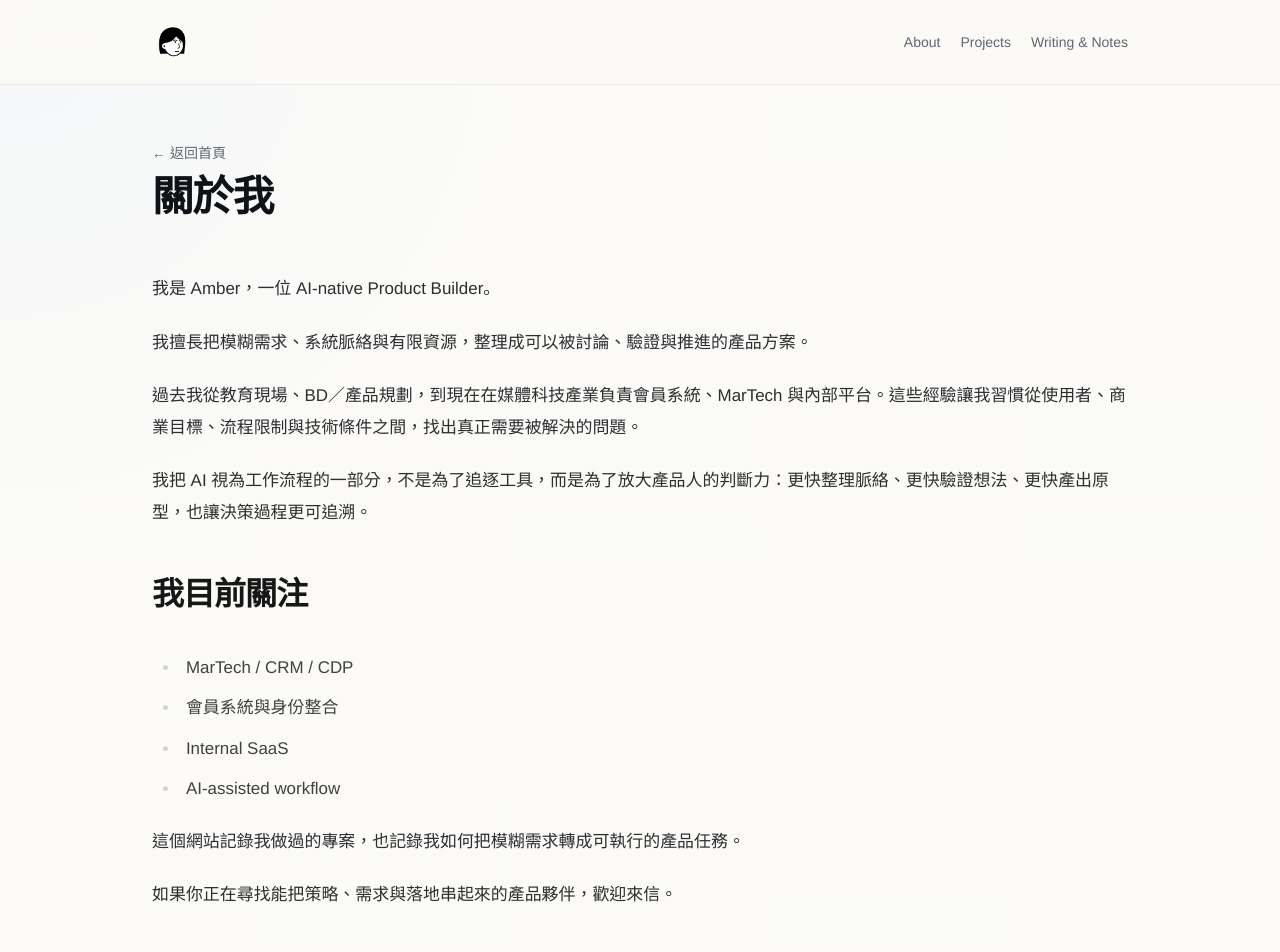
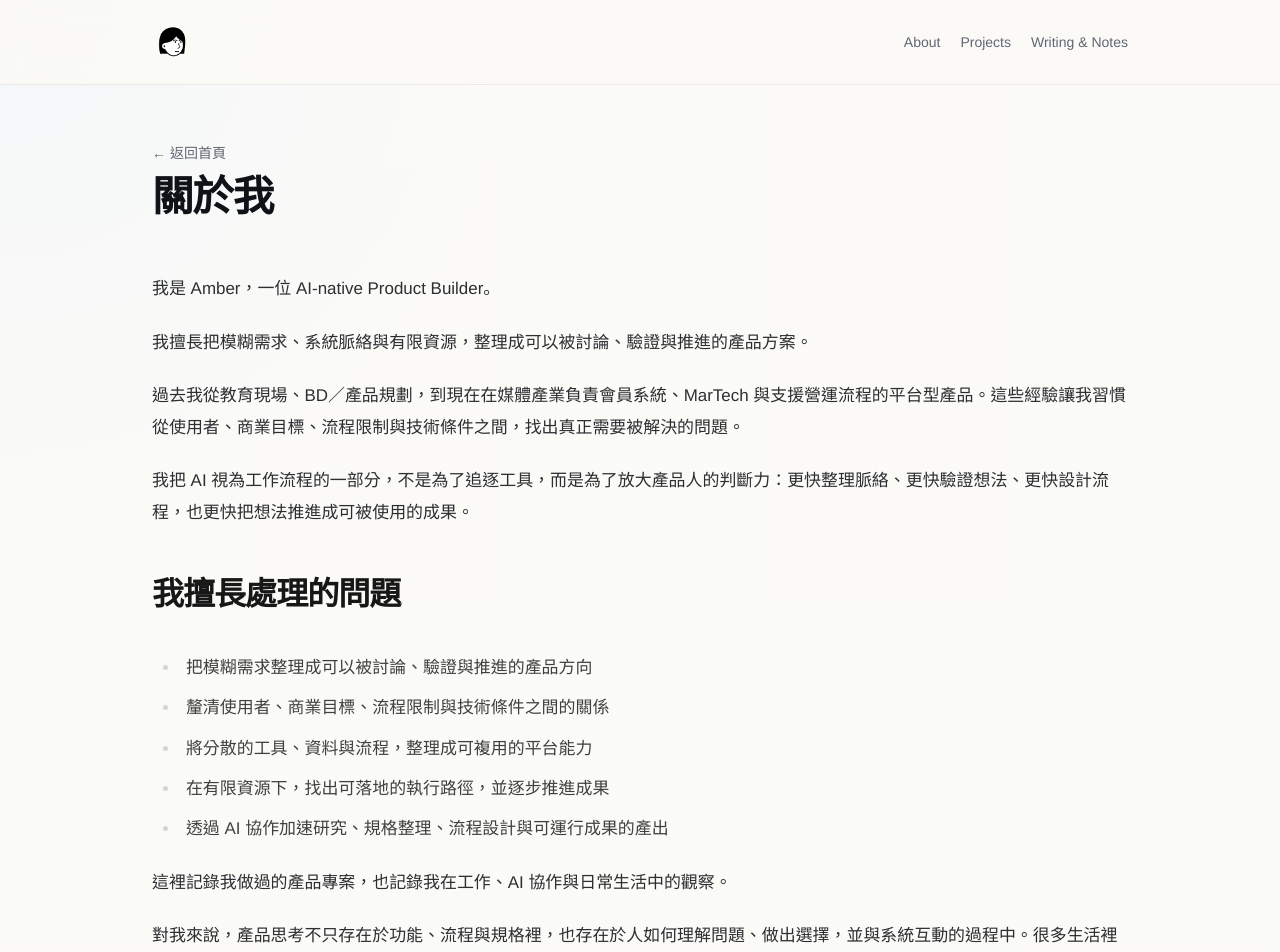
Before and after one commit to Amber-Chang/personal-site, a Next.js app: page /about in a window 1280 px wide. Shown: the top 952 px of the page. Built offline with nearby package versions, Linux system fonts and the light colour scheme; no server answers.

Commit message:
Update about page copy

```diff
--- a/src/app/about/page.tsx
+++ b/src/app/about/page.tsx
@@ -6,10 +6,10 @@ import type { Metadata } from "next";
 
 export const metadata: Metadata = {
   title: "About / 關於我 — Amber Chang",
-  description: "用產品思維、系統理解與寫作，整理工作現場與生活裡那些還說不清楚的問題。",
+  description: "AI-native Product Builder，擅長把模糊需求、系統脈絡與有限資源整理成可被討論、驗證與推進的產品方案。",
   openGraph: {
     title: "About / 關於我 — Amber Chang",
-    description: "用產品思維、系統理解與寫作，整理工作現場與生活裡那些還說不清楚的問題。",
+    description: "AI-native Product Builder，擅長把模糊需求、系統脈絡與有限資源整理成可被討論、驗證與推進的產品方案。",
   },
 };
 
@@ -26,26 +26,26 @@ export default function AboutPage() {
       </header>
 
       <article className="prose prose-neutral max-w-none text-[1.02rem] leading-8 prose-headings:font-[family-name:var(--font-display)] prose-headings:tracking-[-0.03em] prose-h2:mt-12 prose-h2:text-[1.8rem] prose-h2:font-semibold prose-p:text-foreground/88 prose-p:leading-8 prose-li:leading-8 md:text-[1.06rem] md:prose-h2:text-[2rem]">
+        <p>我是 Amber，一位 AI-native Product Builder。</p>
+        <p>我擅長把模糊需求、系統脈絡與有限資源，整理成可以被討論、驗證與推進的產品方案。</p>
         <p>
-          我是 Amber，一位 AI-native Product Builder。
+          過去我從教育現場、BD／產品規劃，到現在在媒體產業負責會員系統、MarTech 與支援營運流程的平台型產品。這些經驗讓我習慣從使用者、商業目標、流程限制與技術條件之間，找出真正需要被解決的問題。
         </p>
         <p>
-          我擅長把模糊需求、系統脈絡與有限資源，整理成可以被討論、驗證與推進的產品方案。
+          我把 AI 視為工作流程的一部分，不是為了追逐工具，而是為了放大產品人的判斷力：更快整理脈絡、更快驗證想法、更快設計流程，也更快把想法推進成可被使用的成果。
         </p>
+        <h2>我擅長處理的問題</h2>
+        <ul>
+          <li>把模糊需求整理成可以被討論、驗證與推進的產品方向</li>
+          <li>釐清使用者、商業目標、流程限制與技術條件之間的關係</li>
+          <li>將分散的工具、資料與流程，整理成可複用的平台能力</li>
+          <li>在有限資源下，找出可落地的執行路徑，並逐步推進成果</li>
+          <li>透過 AI 協作加速研究、規格整理、流程設計與可運行成果的產出</li>
+        </ul>
+        <p>這裡記錄我做過的產品專案，也記錄我在工作、AI 協作與日常生活中的觀察。</p>
         <p>
-          過去我從教育現場、BD／產品規劃，到現在在媒體科技產業負責會員系統、MarTech 與內部平台。這些經驗讓我習慣從使用者、商業目標、流程限制與技術條件之間，找出真正需要被解決的問題。
+          對我來說，產品思考不只存在於功能、流程與規格裡，也存在於人如何理解問題、做出選擇，並與系統互動的過程中。很多生活裡的片刻，最後也會回到我對人、產品與系統的理解。
         </p>
-        <p>
-          我把 AI 視為工作流程的一部分，不是為了追逐工具，而是為了放大產品人的判斷力：更快整理脈絡、更快驗證想法、更快產出原型，也讓決策過程更可追溯。
-        </p>
-        <h2>我目前關注</h2>
-        <ul>
-          <li>MarTech / CRM / CDP</li>
-          <li>會員系統與身份整合</li>
-          <li>Internal SaaS</li>
-          <li>AI-assisted workflow</li>
-        </ul>
-        <p>這個網站記錄我做過的專案，也記錄我如何把模糊需求轉成可執行的產品任務。</p>
         <p>如果你正在尋找能把策略、需求與落地串起來的產品夥伴，歡迎來信。</p>
       </article>
     </div>
```
